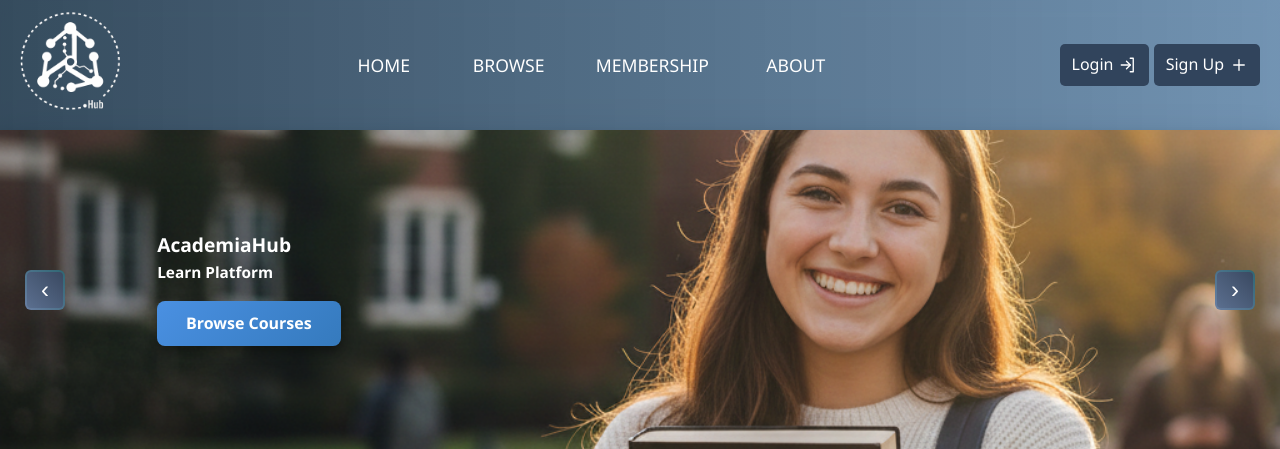
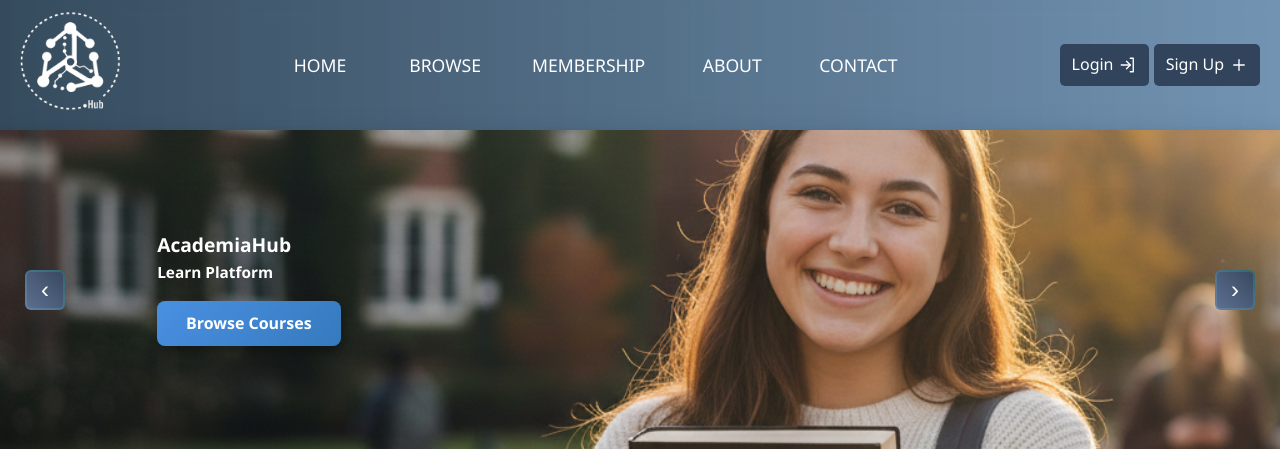
Before and after one commit to ArturSabanadze/webshop, a PHP site: page / in a window 1280 px wide. Shown: the top 449 px of the page. Run offline with PHP 8.4, Linux system fonts and the light colour scheme; data that the repository does not hold is empty.

Commit message:
add contact link to the navigation bar, fix the contact margin on mobile version

```diff
--- a/Frontend/public/styles/contact.css
+++ b/Frontend/public/styles/contact.css
@@ -84,7 +84,6 @@
 @media (max-width: 600px) {
   .content-contact-page {
     padding: 20px;
-    margin: 20px;
   }
 
   .content-contact-page h1 {
--- a/Frontend/src/Includes/navigationbar.php
+++ b/Frontend/src/Includes/navigationbar.php
@@ -22,6 +22,7 @@
             <a href="index.php?page=shop">BROWSE</a>
             <a href="index.php?page=membership">MEMBERSHIP</a>
             <a href="index.php?page=about">ABOUT</a>
+            <a href="index.php?page=contact">CONTACT</a>
         </div>
         <?php if (!isset($_SESSION['username'])): ?>
             <div class="navbar-btn-not-logged">
@@ -80,6 +81,7 @@
             <a href="index.php?page=shop">BROWSE</a>
             <a href="index.php?page=membership">MEMBERSHIP</a>
             <a href="index.php?page=about">ABOUT</a>
+            <a href="index.php?page=contact">CONTACT</a>
         </div>
     </div>
 </div>
```
